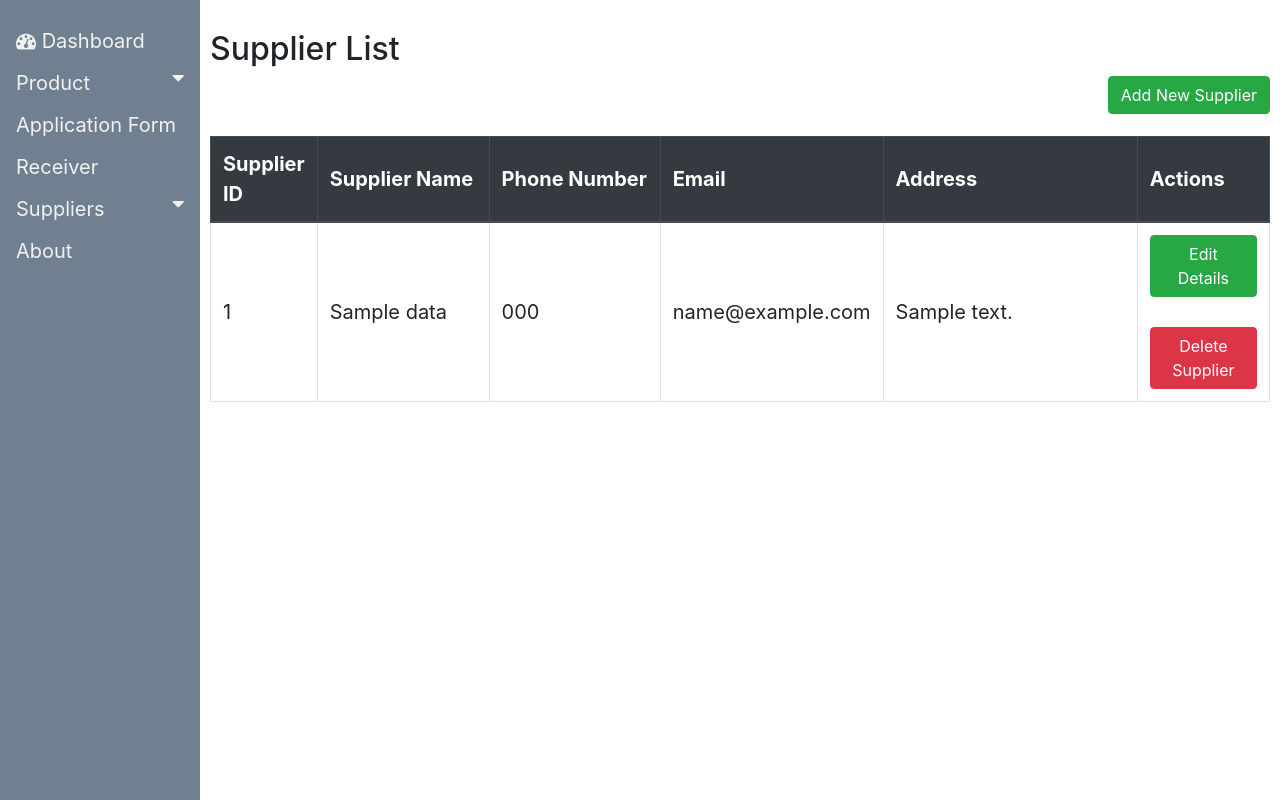
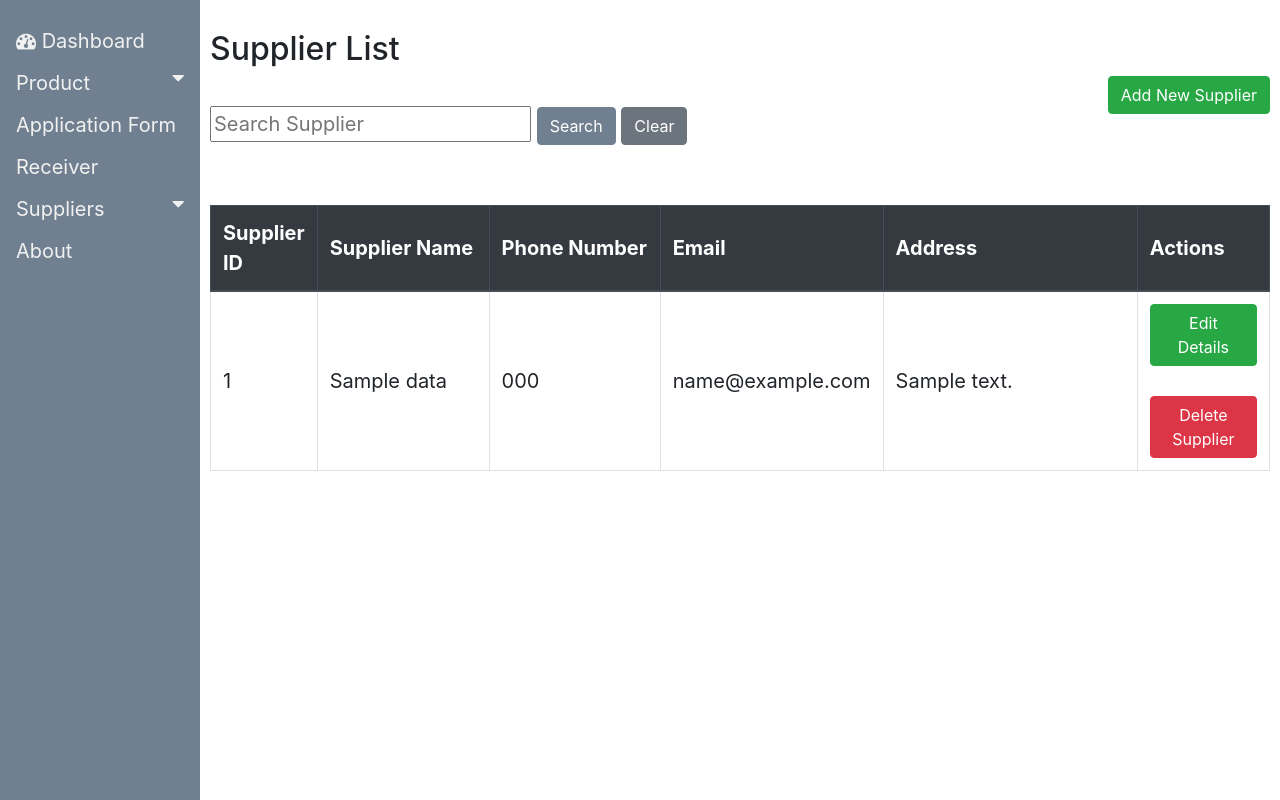
Before and after one commit to zaeskye/InventoryManagementSystem, a Django app: template inventory/templates/supplier.html in a window 1280 px wide. Run offline with Django 3.2, Linux system fonts and the light colour scheme; the template is opened without the code that fills it: most values are stand-ins (such as "Sample title", 1, 10 or a date in 2020); some libraries are stand-ins or nearby versions.

Commit message:
add search bar for supplier

```diff
--- a/inventory/templates/supplier.html
+++ b/inventory/templates/supplier.html
@@ -42,6 +42,14 @@
 
             <a href="{% url 'inventory:add_supplier' %}" style="float: right;" class="btn btn-success">Add New Supplier</a>
 
+            <br>
+
+            <form method="get" action="{% url 'inventory:search_supplier' %}">
+                <input type="text" name="q" value="{{ request.GET.q }}" placeholder="Search Supplier">
+                <button type="submit" class="btn btn-primary">Search</button>
+                <a href="{% url 'inventory:supplier' %}" class="btn btn-secondary">Clear</a>
+            </form>
+
             <br><br>
 
             <table class="table table-css table-bordered table-hover">
@@ -70,6 +78,19 @@
                         </td>
                     </tr>
                     {% endfor %}
+
+                    {% if search_results_supplier %}
+                        {% for supplier in search_results_supplier %}
+                            <tr>
+                                <td class="align-middle">{{supplier.supplierid}}</td>
+                                <td class="align-middle">{{supplier.suppliername}}</td>
+                                <td class="align-middle">{{supplier.supplierphonenum}}</td>
+                                <td class="align-middle">{{supplier.supplieremail}}</td>
+                                <td class="align-middle">{{supplier.supplieraddress}}</td>
+                                <td class="align-middle"></td>
+                            </tr>
+                        {% endfor %}
+                    {% endif %}
                 </tbody>
             </table>
         </div>
```
